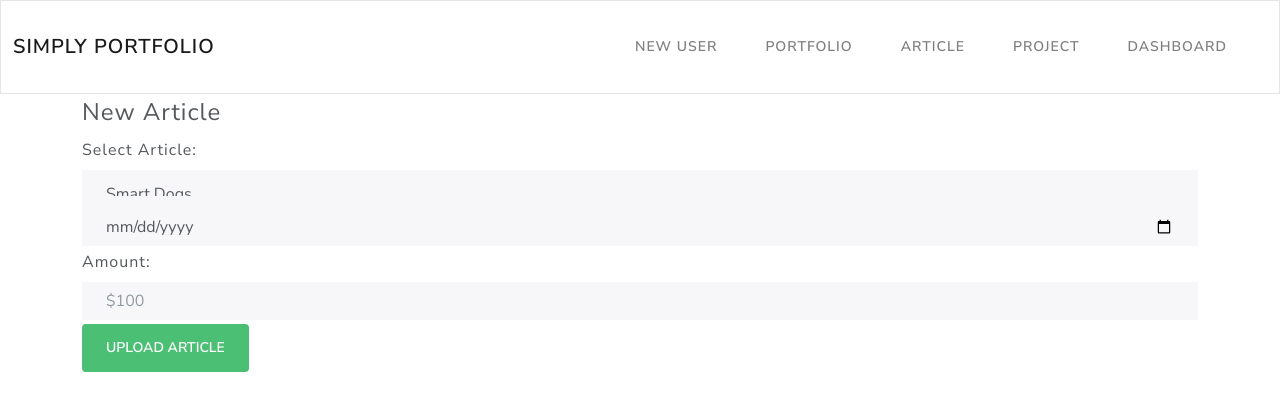
After one commit to alx-rg/portfolios-database-website, a Flask app: page /project/new in a window 1280 px wide. The commit adds this page. Shown: the top 411 px of the page. Run offline with Flask 2, Linux system fonts and the light colour scheme; some libraries are stand-ins or nearby versions.

Commit message:
projects

```diff
--- a/app.py
+++ b/app.py
@@ -17,8 +17,8 @@ import os
 uri = os.environ.get('MONGODB_URI')
 client = MongoClient(uri)
 db = client.get_database('SimplyPortfolio')
-project = db.projects
-article = db.articles
+projects = db.projects
+articles = db.articles
 
 app = Flask(__name__)
 
@@ -57,8 +57,8 @@ def users_submit():
 @app.route('/users/<user_id>')
 def users_show(user_id):
   user = db.users.find_one({'_id': ObjectId(user_id)})
-  user_projects = project.find({'user_id': ObjectId(user_id)})
-  user_articles = article.find({'user_id': ObjectId(user_id)})
+  user_projects = projects.find({'user_id': ObjectId(user_id)})
+  user_articles = articles.find({'user_id': ObjectId(user_id)})
   return render_template('users_show.html', user=user, project=user_projects, articles=user_articles)
 
 @app.route('/users/<user_id>/edit')
@@ -97,12 +97,12 @@ def projects_new():
         'link': int(request.form.get('link')),
         'user_id': ObjectId(request.form.get('user_id')),
     }
-    project.insert_one(project)
+    projects.insert_one(project)
     return redirect(url_for('users_show', user_id=request.form.get('user_id')))
 
 @app.route('/users/project/<projects_id>', methods=['POST'])
 def articles_del(projects_id):
-    project.delete_one({'_id': ObjectId(projects_id)})
+    projects.delete_one({'_id': ObjectId(projects_id)})
     return redirect(url_for('users_show', user_id=request.form.get('user_id')))
 
 @app.route('/project/new')
@@ -113,8 +113,8 @@ def project_new():
 @app.route('/article_info', methods=["GET"])
 def articles_info(user_id):
     user = db.users.find_one({'_id': ObjectId(user_id)})
-    user_projects = project.find({'user_id': ObjectId(user_id)})
-    article_info_totals = project.aggregate([{"$match": {"user_id": ObjectId(user_id)}},
+    user_projects = projects.find({'user_id': ObjectId(user_id)})
+    article_info_totals = projects.aggregate([{"$match": {"user_id": ObjectId(user_id)}},
                                                 {"$group": {"_id": None,
                                                             "total_given": {"$sum": "$amount"}}},
                                               ])
@@ -135,12 +135,12 @@ def articles_new():
         'link': int(request.form.get('link')),
         'user_id': ObjectId(request.form.get('user_id')),
     }
-    article.insert_one(article)
+    articles.insert_one(article)
     return redirect(url_for('users_show', user_id=request.form.get('user_id')))
 
 # @app.route('/users/article/<articles_id>', methods=['POST'])
 # def articles_del(articles_id):
-#     article.delete_one({'_id': ObjectId(articles_id)})
+#     articles.delete_one({'_id': ObjectId(articles_id)})
 #     return redirect(url_for('users_show', user_id=request.form.get('user_id')))
 
 @app.route('/article/new')
--- a/templates/index.html
+++ b/templates/index.html
@@ -14,7 +14,7 @@
 
                 <div class="col-lg-12 justify-content-center">
                     <div class="text-left" style='margin-left: 5%;'>
-                        <h1 class="heading mb-3">Hunting 🎯 for a 💻 Job? <br>In the Market 🛒 for work 🛠️?</h1><br>
+                        <h1 class="heading mb-3">Hunting 🎯 for a 💻 Job?</h1><br>
                         <div class="home-dashboard text-center">
                             <img src='{{url_for("static", filename="florianklauer.jpg")}}' style='width: 100%' alt="Businesswoman Standing with a tablet" >
                         </div>
@@ -95,7 +95,7 @@
                     </div>
                     <div class="content mt-4">
                         <h5 class="title">Minimalism Feast</h5>
-                        <p class="text-muted mt-3 mb-0">Simple and Clean, this layout is all about speed and beauty. Everything important up front, nothing less</p>
+                        <p class="text-muted mt-3 mb-0">Simple and Clean, this layout is all about speed and beauty. Everything important up front, nothing less needed</p>
                         <div class="mt-3">
                             <a href="/" class="text-primary">Read More</a>
                         </div>
--- a/templates/partials/navuser.html
+++ b/templates/partials/navuser.html
@@ -22,11 +22,11 @@
       </form>
       <p style="margin-top: 11px;">/</p>
       <form action='/project/{{user._id}}/new'>
-          <button class='btn btn-secondary' type='submit'>Project</button>
+          <button class='btn btn-secondary' type='submit'> New Project</button>
       </form>
       <p style="margin-top: 11px;">/</p>
       <form action='/article/{{user._id}}/new'>
-          <button class='btn btn-secondary' type='submit'>Article</button>
+          <button class='btn btn-secondary' type='submit'>New Article</button>
       </form>
 
       </div>
--- a/templates/partials/project_form.html
+++ b/templates/partials/project_form.html
@@ -3,7 +3,7 @@
 <form method='POST' action='/users/projects'>
 <input type ='hidden' value='{{ user._id }}' name='user_id'>
   <fieldset>
-    <legend>New Project for {{user.username}} </legend>
+    <legend>New Project for {{user.name}} </legend>
     <div class='form-group mb-1'>
       <label for='title'>Title: </label><br>
       <input type='text' id='text' name='text' class='form-control' maxlength='100' placeholder='100 Char Max -> Project Title' required>
@@ -18,5 +18,5 @@
     </div>
   </fieldset>
 
-  <button type='submit' class='btn btn-success'>Upload Article</button>
+  <button type='submit' class='btn btn-success'>Upload Project</button>
 </form>
--- /dev/null
+++ b/templates/projects_new.html
@@ -0,0 +1,29 @@
+{% extends 'base.html' %}
+
+{% block content %}
+<form method='POST' action='/articles'>
+
+  <fieldset>
+    <legend>New Article</legend>
+    <div class='form-group mb-1'>
+      <label for='charity'>Select Article:</label><br>
+      <select name='charity' class='form-control'>
+        <option>Smart Dogs</option>
+        <option>Dog 4 Peace</option>
+        <option>Treats 4 Dogs</option>
+        <option>Doggos United</option>
+    </div>
+    <div class='form-group mb-1'>
+      <label for='date'>Date</label>
+      <input type='date' id='date' name='date' class='form-control' required>
+    </div>
+    <div class='form-group mb-1'>
+      <label for='amount'>Amount: </label><br>
+      <input type='number' id='amount' name='amount' step='5' class='form-control' placeholder='$100' required>
+    </div>
+  </fieldset>
+
+    <button type='submit' class='btn btn-success'>Upload Article</button>
+
+</form>
+{% endblock %}
```
Also changed, not shown: templates/partials/navarticle.html (added, +17 -0 lines), templates/partials/navproject.html (added, +18 -0 lines), templates/users_show.html (+6 -4 lines).
